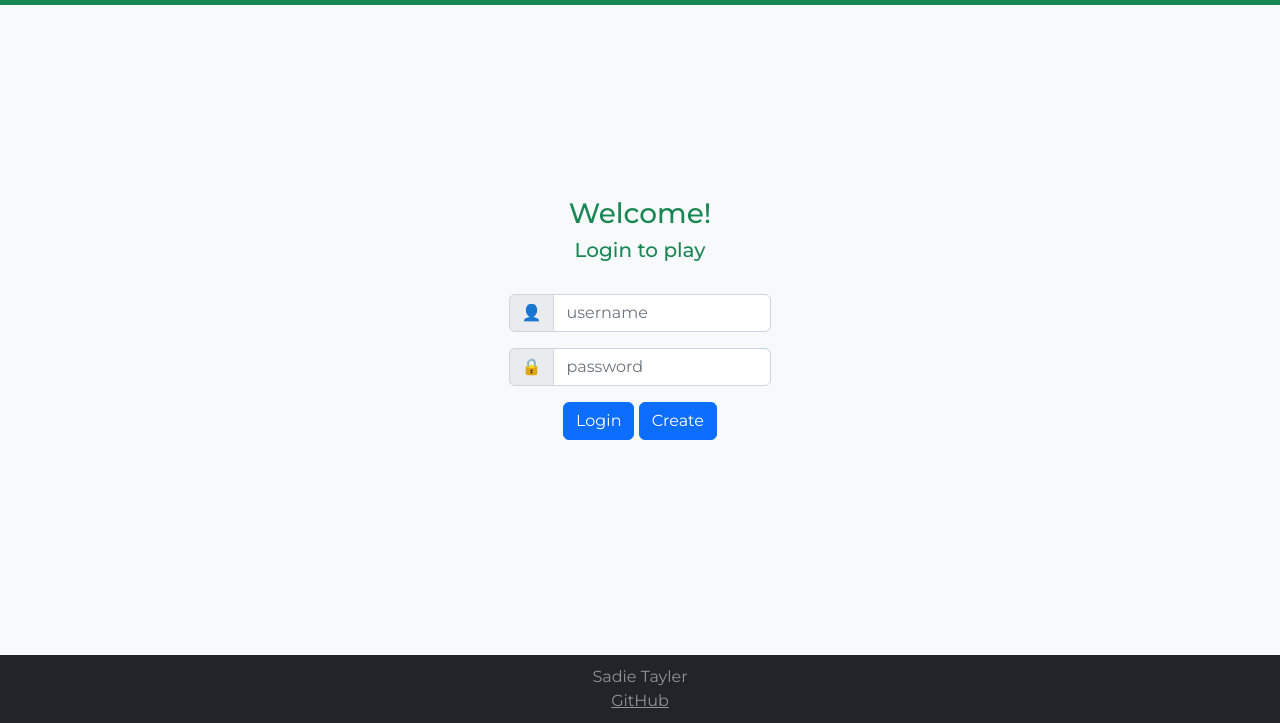
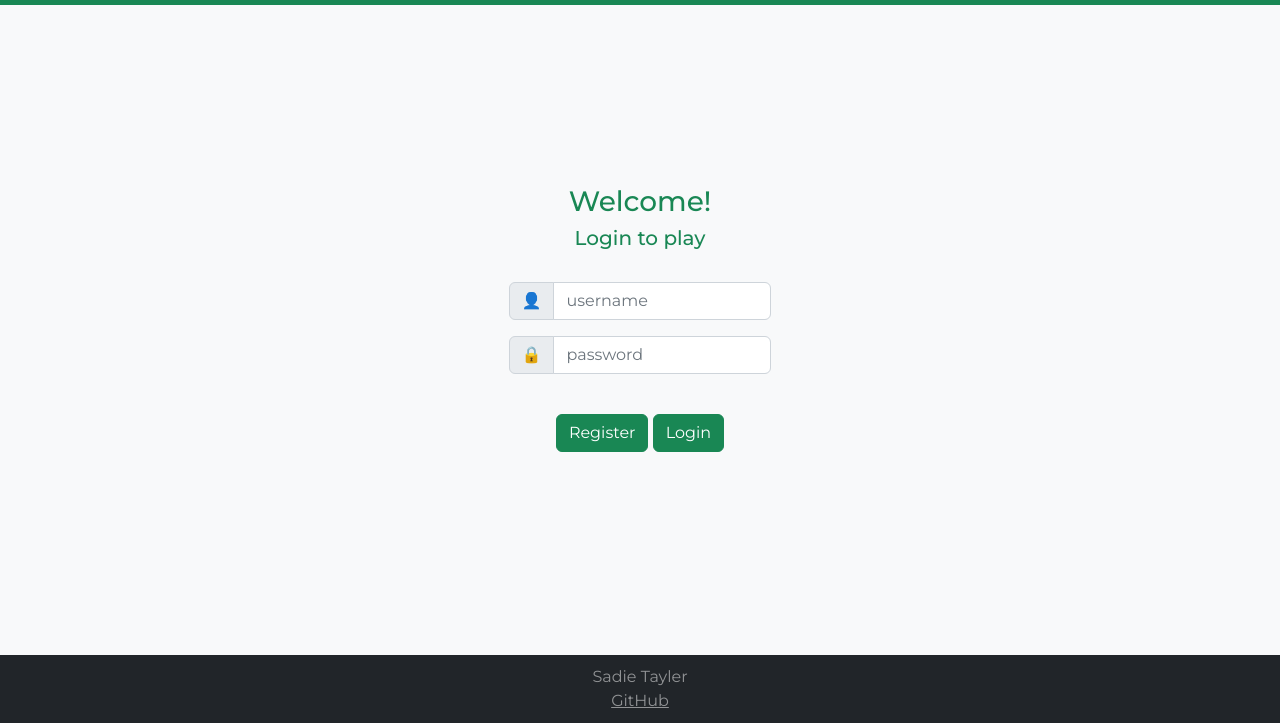
Before and after one commit to sadietayler/startup, a website: page public/index.html in a window 1280 px wide. Shown: the part 81-804 px from the top of the page. Drawn offline with nearby package versions, Linux system fonts and the light colour scheme.

Commit message:
change login buttons

```diff
--- a/public/index.html
+++ b/public/index.html
@@ -53,9 +53,9 @@
         <div class="input-group mb-3">
           <span class="input-group-text">🔒</span>
           <input class="form-control" type="password" id="userPassword" placeholder="password" />
-        </div>
-        <button type="button" class="btn btn-primary" onclick="loginUser()">Login</button>
-        <button type="button" class="btn btn-primary" onclick="createUser()">Create</button>
+        </div><br>
+        <button type="button" class="btn btn-success" onclick="createUser()">Register</button>
+        <button type="button" class="btn btn-success" onclick="loginUser()">Login</button>
         <br><br>
         <div id="error-message" class="alert alert-danger" style="display: none;"></div>
       </div>
```
